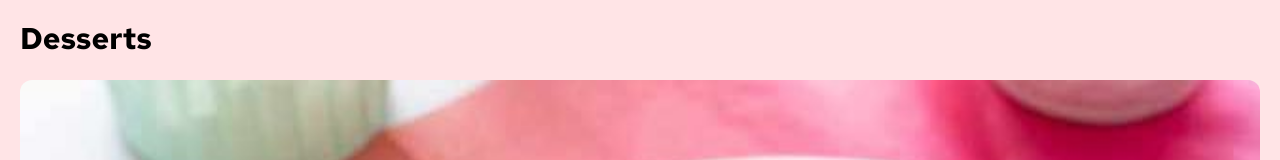
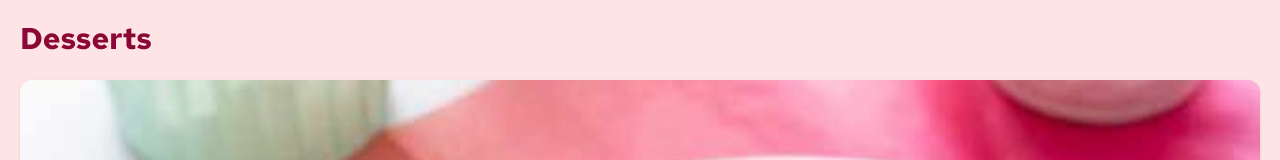
Before and after one commit to corenitin/Product-list-with-cart, a website: page index.html in a window 1280 px wide. Shown: the top 160 px of the page. Drawn offline with Linux system fonts and the light colour scheme.

Commit message:
changes in js

```diff
--- a/index.html
+++ b/index.html
@@ -7,13 +7,13 @@
   <link rel="icon" type="image/png" sizes="32x32" href="./assets/images/favicon-32x32.png">
   <link href="./src/output.css" rel="stylesheet">
 
-  <title>Frontend Mentor | Product list with cart</title>
+  <title>Nitin Parmar | Product list with cart</title>
 
 </head>
 
 <body class="bg-rose-100">
   <div class="p-5 font-red-hat">
-    <h1 class="text-3xl  font-bold">Desserts</h1>
+    <h1 class="text-3xl text-rose-900  font-bold">Desserts</h1>
 
     <div id="products" class="pt-6">
       <!-- js code coming here -->
--- a/script.js
+++ b/script.js
@@ -8,11 +8,11 @@ function renderProducts(products) {
   products.forEach((product) => {
     const productCard = `
     <div class="relative pb-6">
-        <img src="${product.image.mobile}" class="rounded-xl w-full" alt="Waffle image">
+        <img src="${product.image.mobile}" class="rounded-xl w-full shadow" alt="Waffle image">
         <button
           class="h-8 px-4  font-semibold  bg-white border border-rose-900 rounded-3xl shadow-md flex flex-row gap-2 items-center justify-center absolute  left-1/2 -translate-x-1/2 -translate-y-1/2">
           <img src="assets/images/icon-add-to-cart.svg" class="w-4" alt="">
-          <span class="text-[12px]">Add to Cart</span>
+          <span class="text-[11px]">Add to Cart</span>
         </button>
       </div>
 
```
Also changed, not shown: src/output.css.
